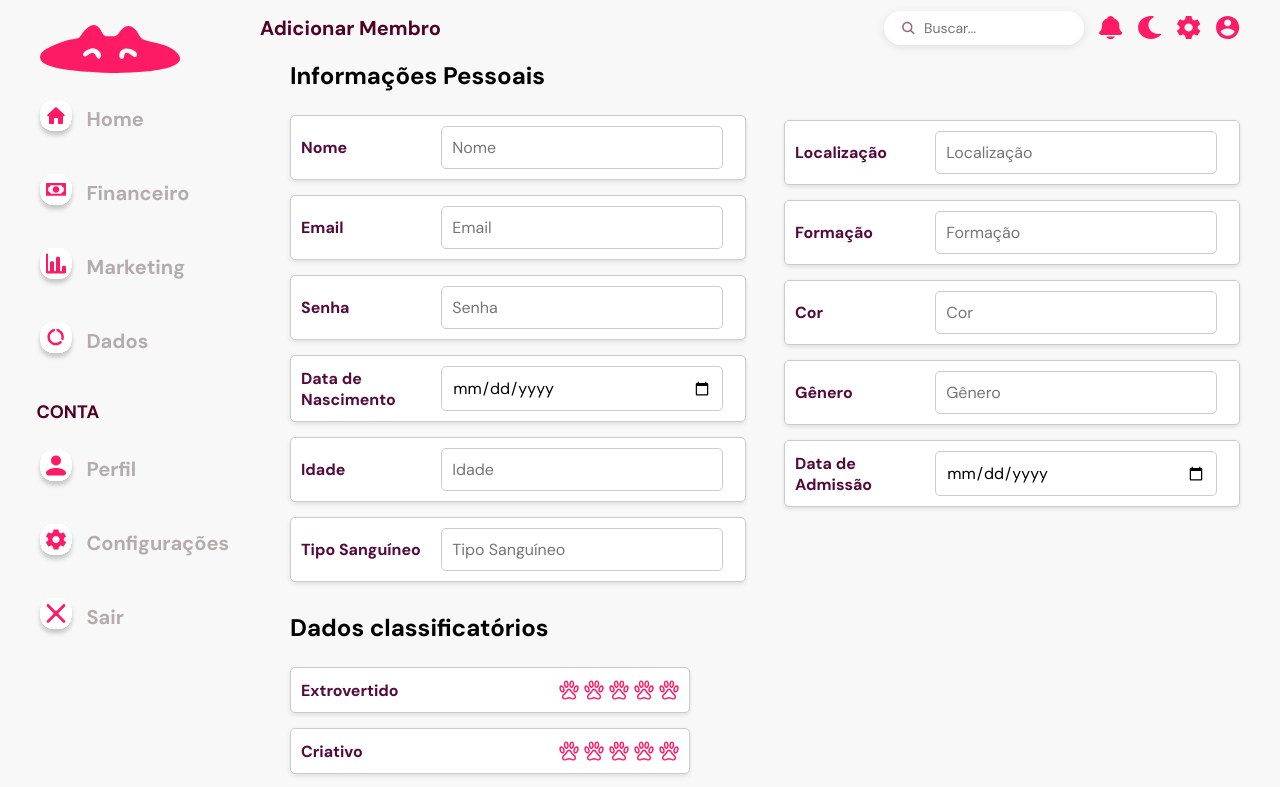
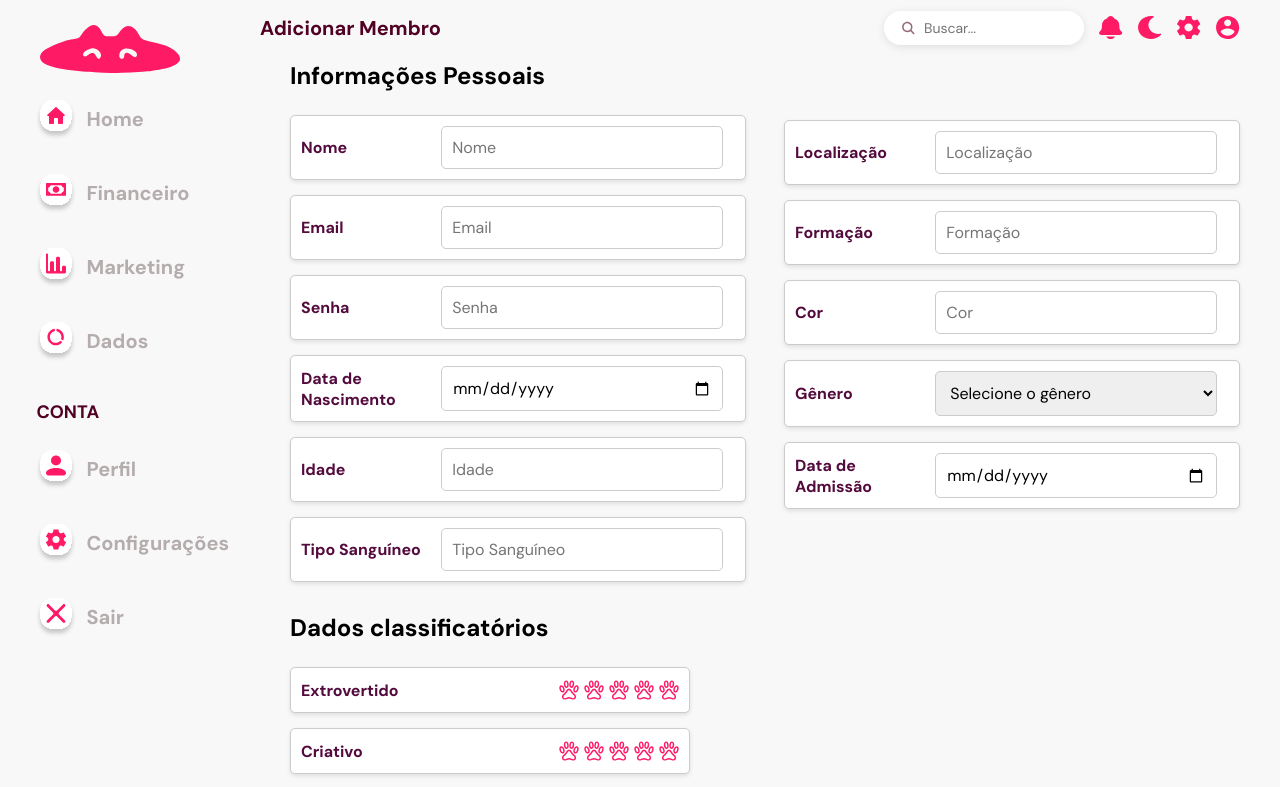
Before and after one commit to MatheusGom/Cattuccino_P5, a React (Create React App) app in the folder frontend/: page /dashboard/1/usuarios/novo in a window 1280 px wide. Shown: the top 787 px of the page. Built offline with nearby package versions, Linux system fonts and the light colour scheme; the HTML template or start-up script is replaced by a standard one.

Commit message:
fix: enhace error treatment

```diff
--- a/frontend/src/pages/insertData/index.js
+++ b/frontend/src/pages/insertData/index.js
@@ -237,14 +237,22 @@ const InsertData = () => {
                             <div className={styles['form-col']}>
                                 <div className={styles.row}>
                                     <p className={styles['form-p']}>Categoria do Produto</p>
-                                    <input
+                                    <select
                                         type="text"
                                         name="categoria_produto"
                                         value={formFinanceiro.categoria_produto}
                                         onChange={(e) => handleInputChange(e, setFormFinanceiro)}
                                         placeholder="Categoria"
                                         className={styles.input}
-                                    />
+                                    >
+                                        <option value="" disabled>
+                                            Selecione a Categoria
+                                        </option>
+                                        <option value="CAFE">Café</option>
+                                        <option value="INSUMO">Insumo</option>
+                                        <option value="CONDIMENTO">Condimento</option>
+                                        <option value="BEBIDA">Bebida</option>
+                                    </select>
                                 </div>
                                 <div className={styles.row}>
                                     <p className={styles['form-p']}>Descrição do Produto</p>
--- a/frontend/src/pages/insertUser/index.js
+++ b/frontend/src/pages/insertUser/index.js
@@ -198,14 +198,19 @@ const InsertUser = () => {
                             </div>
                             <div className={styles.row}>
                                 <p className={styles['form-p']}>Gênero</p>
-                                <input
-                                    type="text"
+                                <select
                                     name="GENERO"
                                     value={form.GENERO}
                                     onChange={handleInputChange}
-                                    placeholder="Gênero"
                                     className={styles.input}
-                                />
+                                >
+                                    <option value="" disabled>
+                                        Selecione o gênero
+                                    </option>
+                                    <option value="Masculino">Masculino</option>
+                                    <option value="Feminino">Feminino</option>
+                                    <option value="Não Binário">Não Binário</option>
+                                </select>
                             </div>
                             <div className={styles.row}>
                                 <p className={styles['form-p']}>Data de Admissão</p>
```
